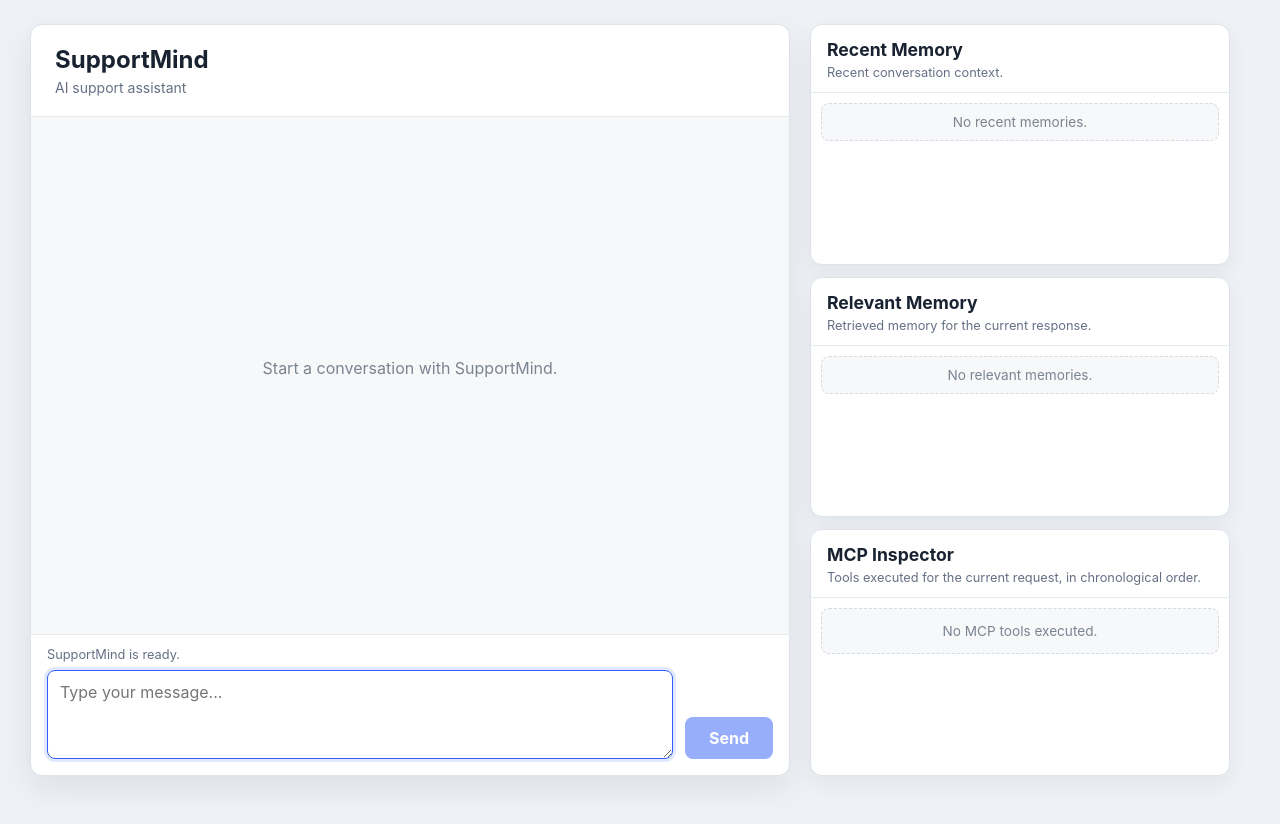
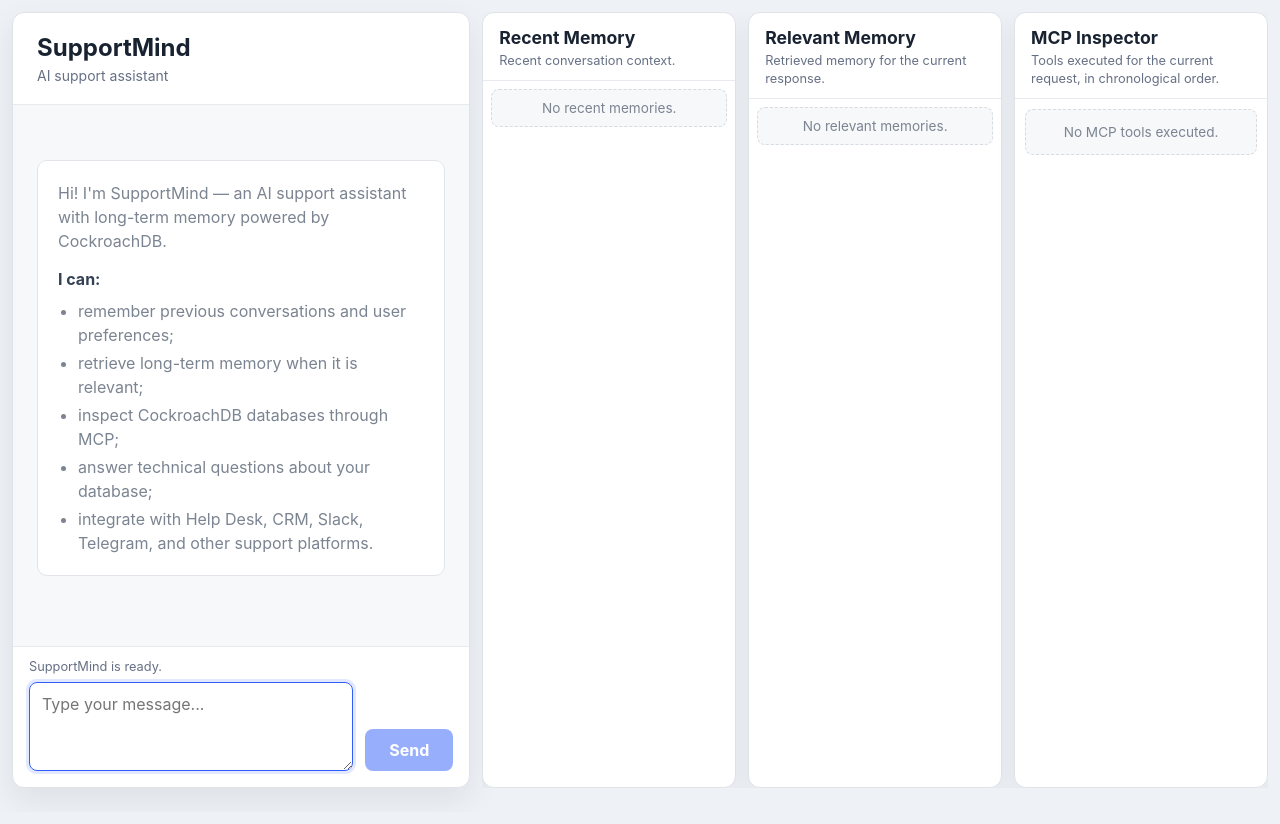
Before and after one commit to AinurMunasipov/supportmind, a React (Vite) app in the folder frontend/: page / in a window 1280 px wide. Built offline with nearby package versions, Linux system fonts and the light colour scheme.

Commit message:
feat: polish SupportMind UI and MCP responses

```diff
--- a/frontend/src/App.css
+++ b/frontend/src/App.css
@@ -4,11 +4,11 @@
 
 .workspace {
   display: grid;
-  grid-template-columns: minmax(0, 760px) minmax(320px, 420px);
-  gap: 20px;
-  width: min(1220px, calc(100% - 32px));
-  height: min(780px, calc(100vh - 48px));
-  margin: 24px auto;
+  grid-template-columns: minmax(390px, 1.75fr) minmax(0, 3fr);
+  gap: 12px;
+  width: min(1600px, calc(100% - 24px));
+  height: calc(100vh - 24px);
+  margin: 12px auto;
 }
 
 .app-shell {
@@ -49,10 +49,34 @@
   background: #f7f8fa;
 }
 
-.empty-state {
+.welcome-message {
   margin: auto;
+  max-width: 520px;
+  padding: 20px;
   color: #7b8491;
-  text-align: center;
+  background: #ffffff;
+  border: 1px solid #e1e5ea;
+  border-radius: 10px;
+  line-height: 1.5;
+}
+
+.welcome-message p {
+  margin: 0;
+}
+
+.welcome-message p + p {
+  margin-top: 14px;
+  color: #344054;
+  font-weight: 700;
+}
+
+.welcome-message ul {
+  margin: 8px 0 0;
+  padding-left: 20px;
+}
+
+.welcome-message li + li {
+  margin-top: 4px;
 }
 
 .chat-message {
@@ -179,7 +203,7 @@
   border: 0;
 }
 
-@media (max-width: 900px) {
+@media (max-width: 1000px) {
   .workspace {
     grid-template-columns: minmax(0, 1fr);
     height: auto;
@@ -209,6 +233,10 @@
     padding: 16px;
   }
 
+  .welcome-message {
+    padding: 16px;
+  }
+
   .message-form {
     grid-template-columns: 1fr;
   }
--- a/frontend/src/App.tsx
+++ b/frontend/src/App.tsx
@@ -104,7 +104,23 @@
 
         <section className="chat-area" aria-label="Conversation" aria-live="polite">
           {messages.length === 0 && !isLoading ? (
-            <p className="empty-state">Start a conversation with SupportMind.</p>
+            <div className="welcome-message">
+              <p>
+                Hi! I&apos;m SupportMind — an AI support assistant with long-term
+                memory powered by CockroachDB.
+              </p>
+              <p>I can:</p>
+              <ul>
+                <li>remember previous conversations and user preferences;</li>
+                <li>retrieve long-term memory when it is relevant;</li>
+                <li>inspect CockroachDB databases through MCP;</li>
+                <li>answer technical questions about your database;</li>
+                <li>
+                  integrate with Help Desk, CRM, Slack, Telegram, and other
+                  support platforms.
+                </li>
+              </ul>
+            </div>
           ) : null}
 
           {messages.map((chatMessage) => (
--- a/frontend/src/components/InspectorPanel.css
+++ b/frontend/src/components/InspectorPanel.css
@@ -1,9 +1,10 @@
 .inspector-panel {
   display: grid;
-  grid-template-rows: minmax(0, 2fr) minmax(0, 1fr);
+  grid-template-columns: repeat(3, minmax(0, 1fr));
   gap: 12px;
   min-width: 0;
   min-height: 0;
+  overflow: hidden;
 }
 
 .inspector-content-header {
@@ -35,16 +36,16 @@
   text-align: center;
 }
 
-@media (max-width: 900px) {
+@media (max-width: 1000px) {
   .inspector-panel {
-    height: 720px;
+    height: 520px;
   }
 }
 
-@media (max-width: 600px) {
+@media (max-width: 700px) {
   .inspector-panel {
     height: auto;
-    grid-template-rows: auto;
+    grid-template-columns: minmax(0, 1fr);
     padding: 12px;
   }
 }
--- a/frontend/src/components/McpInspector.css
+++ b/frontend/src/components/McpInspector.css
@@ -2,6 +2,7 @@
   display: grid;
   grid-template-rows: auto minmax(0, 1fr);
   min-height: 0;
+  height: 100%;
   overflow: hidden;
   background: #ffffff;
   border: 1px solid #dfe3e8;
@@ -74,8 +75,12 @@
   overflow-wrap: anywhere;
 }
 
-@media (max-width: 600px) {
+@media (max-width: 700px) {
+  .mcp-inspector {
+    height: 360px;
+  }
+
   .mcp-inspector__items {
-    max-height: 360px;
+    max-height: none;
   }
 }
--- a/frontend/src/components/MemoryInspector.css
+++ b/frontend/src/components/MemoryInspector.css
@@ -1,14 +1,8 @@
-.memory-inspector {
-  display: grid;
-  grid-template-rows: repeat(2, minmax(0, 1fr));
-  gap: 12px;
-  min-height: 0;
-}
-
 .memory-section {
   display: grid;
   grid-template-rows: auto minmax(0, 1fr);
   min-height: 0;
+  height: 100%;
   overflow: hidden;
   background: #ffffff;
   border: 1px solid #dfe3e8;
@@ -19,12 +13,12 @@
 .memory-section__body {
   min-height: 0;
   overflow-y: auto;
-  padding: 10px;
+  padding: 8px;
 }
 
 .memory-section__items {
   display: grid;
-  gap: 8px;
+  gap: 6px;
 }
 
 .memory-section__empty {
@@ -39,10 +33,28 @@
 }
 
 .memory-item {
-  padding: 9px 10px;
+  padding: 7px 8px;
   background: #f8fafc;
   border: 1px solid #e1e5ea;
   border-radius: 8px;
+}
+
+.memory-item--user {
+  background: #eef3ff;
+  border-color: #cbd8ff;
+}
+
+.memory-item--user .memory-item__header strong {
+  color: #315efb;
+}
+
+.memory-item--assistant {
+  background: #f0f8f4;
+  border-color: #cce7d8;
+}
+
+.memory-item--assistant .memory-item__header strong {
+  color: #176b42;
 }
 
 .memory-item__header {
@@ -90,12 +102,12 @@
   color: #315efb;
 }
 
-@media (max-width: 600px) {
-  .memory-inspector {
-    grid-template-rows: auto;
+@media (max-width: 700px) {
+  .memory-section {
+    height: 320px;
   }
 
   .memory-section__body {
-    max-height: 280px;
+    max-height: none;
   }
 }
--- a/frontend/src/components/MemoryInspector.tsx
+++ b/frontend/src/components/MemoryInspector.tsx
@@ -12,7 +12,7 @@
   relevantMemories,
 }: MemoryInspectorProps) {
   return (
-    <div className="memory-inspector" aria-label="Memory inspectors">
+    <>
       <MemorySection
         title="Recent Memory"
         description="Recent conversation context."
@@ -25,6 +25,6 @@
         memories={relevantMemories}
         emptyMessage="No relevant memories."
       />
-    </div>
+    </>
   )
 }
--- a/frontend/src/components/MemoryItem.tsx
+++ b/frontend/src/components/MemoryItem.tsx
@@ -10,8 +10,14 @@
 }
 
 export function MemoryItem({ memory }: MemoryItemProps) {
+  const normalizedRole = memory.role.trim().toLowerCase()
+  const roleClass =
+    normalizedRole === 'user' || normalizedRole === 'assistant'
+      ? normalizedRole
+      : 'other'
+
   return (
-    <article className="memory-item">
+    <article className={`memory-item memory-item--${roleClass}`}>
       <header className="memory-item__header">
         <strong>{memory.role}</strong>
         <time dateTime={memory.created_at}>
```
Also changed, not shown: frontend/src/components/ChatMessageItem.tsx (+14 -1 lines).
